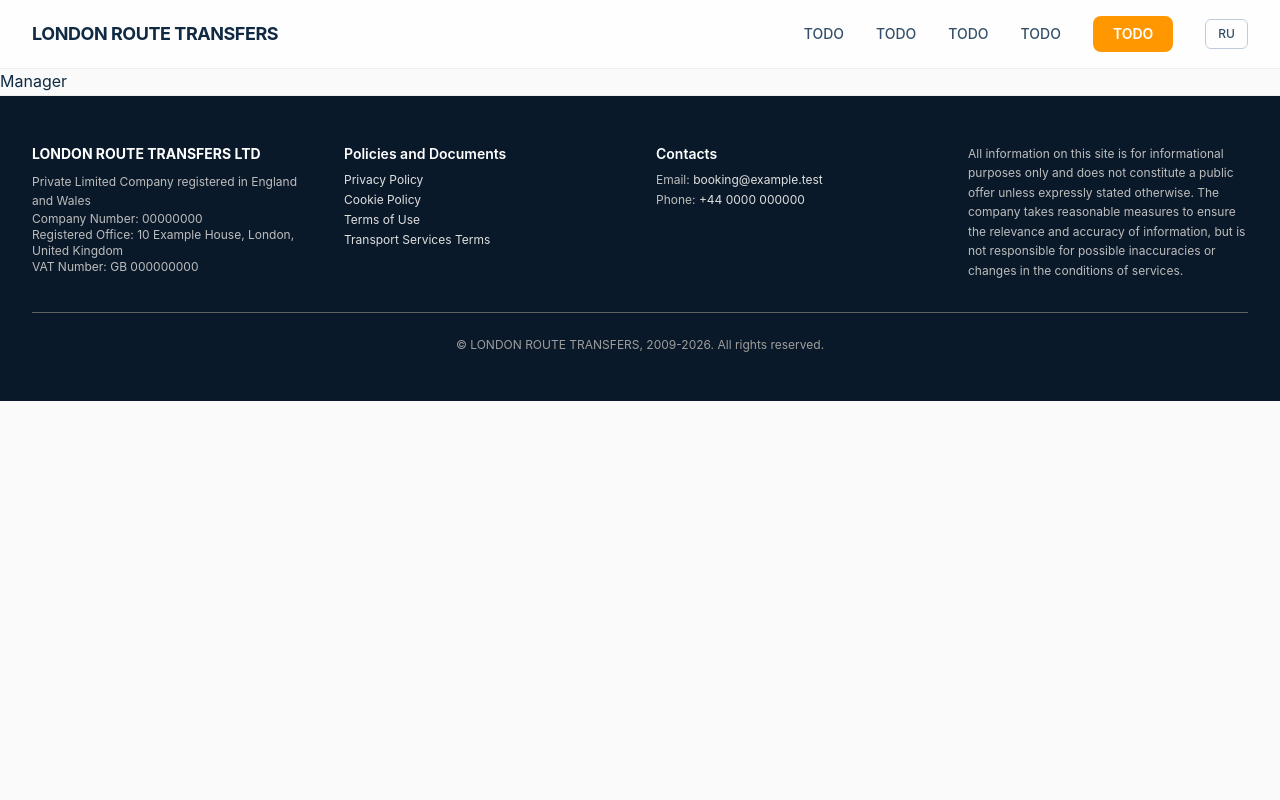
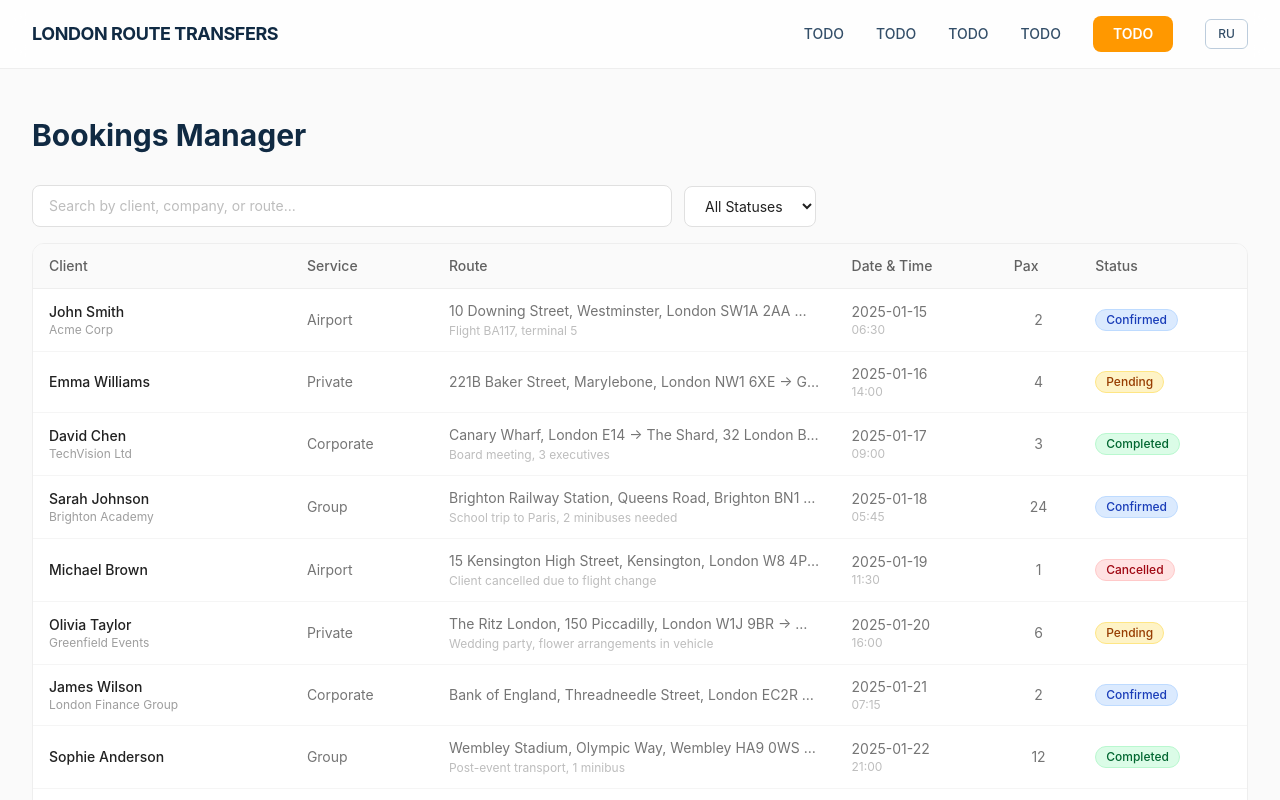
Before and after one commit to antonbukhalov13/02-next-transfer-booking, a Next.js app: page /en/manager in a window 1280 px wide. Shown: the top 800 px of the page. Built offline with nearby package versions, Linux system fonts and the light colour scheme.

Commit message:
add manager bookings list on mock data

```diff
--- a/src/app/[locale]/manager/page.tsx
+++ b/src/app/[locale]/manager/page.tsx
@@ -1,5 +1,29 @@
-"use client";
+import type { Metadata } from "next";
+import { getTranslations } from "next-intl/server";
+import BookingsList from "@/components/manager/BookingsList";
 
-export default function ManagerPage() {
-  return <main><h1>Manager</h1></main>;
+type Props = { params: Promise<{ locale: string }> };
+
+export async function generateMetadata({ params }: Props): Promise<Metadata> {
+  const { locale } = await params;
+  const t = await getTranslations({ locale, namespace: "manager" });
+  return {
+    title: t("title"),
+    description: t("title"),
+  };
 }
+
+export default async function ManagerPage() {
+  const t = await getTranslations("manager");
+
+  return (
+    <main className="min-h-screen bg-neutral-50 py-12">
+      <div className="mx-auto max-w-7xl px-4 sm:px-6 lg:px-8">
+        <h1 className="mb-8 text-3xl font-bold text-primary-900">
+          {t("title")}
+        </h1>
+        <BookingsList />
+      </div>
+    </main>
+  );
+}
--- /dev/null
+++ b/src/components/manager/BookingsList.tsx
@@ -0,0 +1,159 @@
+"use client";
+
+import { useState } from "react";
+import { useTranslations } from "next-intl";
+import { mockBookings } from "@/lib/mock-data";
+import type { BookingStatus } from "@/types/mock-bookings";
+
+const statusStyles: Record<BookingStatus, string> = {
+  pending: "bg-amber-100 text-amber-800 border-amber-200",
+  confirmed: "bg-blue-100 text-blue-800 border-blue-200",
+  completed: "bg-green-100 text-green-800 border-green-200",
+  cancelled: "bg-red-100 text-red-800 border-red-200",
+};
+
+export default function BookingsList() {
+  const t = useTranslations("manager");
+  const [search, setSearch] = useState("");
+  const [statusFilter, setStatusFilter] = useState<BookingStatus | "all">("all");
+
+  const filtered = mockBookings.filter((b) => {
+    const matchesSearch =
+      search === "" ||
+      b.clientName.toLowerCase().includes(search.toLowerCase()) ||
+      (b.company && b.company.toLowerCase().includes(search.toLowerCase())) ||
+      b.pickup.toLowerCase().includes(search.toLowerCase()) ||
+      b.destination.toLowerCase().includes(search.toLowerCase());
+
+    const matchesStatus =
+      statusFilter === "all" || b.status === statusFilter;
+
+    return matchesSearch && matchesStatus;
+  });
+
+  function handleResetFilters() {
+    setSearch("");
+    setStatusFilter("all");
+  }
+
+  return (
+    <div className="space-y-4">
+      <div className="flex flex-col gap-3 sm:flex-row sm:items-center">
+        <input
+          type="search"
+          placeholder={t("filters.searchPlaceholder")}
+          value={search}
+          onChange={(e) => setSearch(e.target.value)}
+          className="w-full rounded-lg border border-neutral-300 bg-white px-4 py-2.5 text-sm text-neutral-900 placeholder-neutral-400 transition-colors focus:border-primary-500 focus:outline-none focus:ring-2 focus:ring-primary-200 sm:max-w-sm"
+        />
+        <select
+          value={statusFilter}
+          onChange={(e) =>
+            setStatusFilter(e.target.value as BookingStatus | "all")
+          }
+          className="rounded-lg border border-neutral-300 bg-white px-4 py-2.5 text-sm text-neutral-900 transition-colors focus:border-primary-500 focus:outline-none focus:ring-2 focus:ring-primary-200"
+        >
+          <option value="all">{t("filters.allStatuses")}</option>
+          <option value="pending">{t("status.pending")}</option>
+          <option value="confirmed">{t("status.confirmed")}</option>
+          <option value="completed">{t("status.completed")}</option>
+          <option value="cancelled">{t("status.cancelled")}</option>
+        </select>
+      </div>
+
+      {filtered.length === 0 ? (
+        <div className="rounded-xl border border-neutral-200 bg-white py-12 text-center">
+          <p className="text-lg font-medium text-neutral-900">
+            {t("emptyState.title")}
+          </p>
+          <p className="mt-1 text-sm text-neutral-500">
+            {t("emptyState.description")}
+          </p>
+          <button
+            type="button"
+            onClick={handleResetFilters}
+            className="mt-4 rounded-lg bg-primary-600 px-4 py-2 text-sm font-medium text-white transition-colors hover:bg-primary-700"
+          >
+            {t("emptyState.resetFilters")}
+          </button>
+        </div>
+      ) : (
+        <div className="overflow-x-auto rounded-xl border border-neutral-200 bg-white">
+          <table className="min-w-full text-left text-sm">
+            <thead className="border-b border-neutral-200 bg-neutral-50">
+              <tr>
+                <th className="px-4 py-3 font-medium text-neutral-700">
+                  {t("columns.client")}
+                </th>
+                <th className="hidden px-4 py-3 font-medium text-neutral-700 md:table-cell">
+                  {t("columns.service")}
+                </th>
+                <th className="hidden px-4 py-3 font-medium text-neutral-700 lg:table-cell">
+                  {t("columns.route")}
+                </th>
+                <th className="hidden px-4 py-3 font-medium text-neutral-700 sm:table-cell">
+                  {t("columns.dateTime")}
+                </th>
+                <th className="hidden px-4 py-3 font-medium text-neutral-700 sm:table-cell">
+                  {t("columns.passengers")}
+                </th>
+                <th className="px-4 py-3 font-medium text-neutral-700">
+                  {t("columns.status")}
+                </th>
+              </tr>
+            </thead>
+            <tbody className="divide-y divide-neutral-100">
+              {filtered.map((booking) => (
+                <tr
+                  key={booking.id}
+                  className="transition-colors hover:bg-neutral-50"
+                >
+                  <td className="px-4 py-3">
+                    <div className="font-medium text-neutral-900">
+                      {booking.clientName}
+                    </div>
+                    {booking.company && (
+                      <div className="text-xs text-neutral-500">
+                        {booking.company}
+                      </div>
+                    )}
+                    <div className="mt-1 text-xs text-neutral-400 md:hidden">
+                      {t("serviceTypes." + booking.serviceType)}
+                    </div>
+                  </td>
+                  <td className="hidden px-4 py-3 text-neutral-600 md:table-cell">
+                    {t("serviceTypes." + booking.serviceType)}
+                  </td>
+                  <td className="hidden max-w-[280px] truncate px-4 py-3 text-neutral-600 lg:table-cell">
+                    {booking.pickup} → {booking.destination}
+                    {booking.notes && (
+                      <div className="mt-0.5 text-xs text-neutral-400 truncate">
+                        {booking.notes}
+                      </div>
+                    )}
+                  </td>
+                  <td className="hidden whitespace-nowrap px-4 py-3 text-neutral-600 sm:table-cell">
+                    <div>{booking.date}</div>
+                    <div className="text-xs text-neutral-400">
+                      {booking.time}
+                    </div>
+                  </td>
+                  <td className="hidden px-4 py-3 text-center text-neutral-600 sm:table-cell">
+                    {booking.passengers}
+                  </td>
+                  <td className="px-4 py-3">
+                    <span
+                      className={`inline-block rounded-full border px-2.5 py-0.5 text-xs font-medium ${statusStyles[booking.status]}`}
+                    >
+                      {t("status." + booking.status)}
+                    </span>
+                  </td>
+                </tr>
+              ))}
+            </tbody>
+          </table>
+        </div>
+      )}
+    </div>
+  );
+}
--- a/src/messages/en.json
+++ b/src/messages/en.json
@@ -124,31 +124,37 @@
     "consent": "You must consent to data processing to submit the form"
   },
   "manager": {
-    "title": "TODO",
+    "title": "Bookings Manager",
     "filters": {
-      "searchPlaceholder": "TODO",
-      "statusFilter": "TODO",
-      "allStatuses": "TODO"
+      "searchPlaceholder": "Search by client, company, or route...",
+      "statusFilter": "Status",
+      "allStatuses": "All Statuses"
     },
     "status": {
-      "pending": "TODO",
-      "confirmed": "TODO",
-      "completed": "TODO",
-      "cancelled": "TODO"
+      "pending": "Pending",
+      "confirmed": "Confirmed",
+      "completed": "Completed",
+      "cancelled": "Cancelled"
     },
     "emptyState": {
-      "title": "TODO",
-      "description": "TODO",
-      "resetFilters": "TODO"
+      "title": "No bookings found",
+      "description": "Try adjusting your search or filter criteria.",
+      "resetFilters": "Reset Filters"
     },
     "columns": {
-      "client": "TODO",
-      "service": "TODO",
-      "route": "TODO",
-      "dateTime": "TODO",
-      "passengers": "TODO",
-      "status": "TODO",
-      "notes": "TODO"
+      "client": "Client",
+      "service": "Service",
+      "route": "Route",
+      "dateTime": "Date & Time",
+      "passengers": "Pax",
+      "status": "Status",
+      "notes": "Notes"
+    },
+    "serviceTypes": {
+      "airport": "Airport",
+      "corporate": "Corporate",
+      "group": "Group",
+      "private": "Private"
     }
   },
   "legal": {
--- a/src/messages/ru.json
+++ b/src/messages/ru.json
@@ -189,31 +189,37 @@
     "consent": "Необходимо согласие на обработку данных для отправки формы"
   },
   "manager": {
-    "title": "TODO",
+    "title": "Управление бронированиями",
     "filters": {
-      "searchPlaceholder": "TODO",
-      "statusFilter": "TODO",
-      "allStatuses": "TODO"
+      "searchPlaceholder": "Поиск по клиенту, компании или маршруту...",
+      "statusFilter": "Статус",
+      "allStatuses": "Все статусы"
     },
     "status": {
-      "pending": "TODO",
-      "confirmed": "TODO",
-      "completed": "TODO",
-      "cancelled": "TODO"
+      "pending": "Ожидает",
+      "confirmed": "Подтверждено",
+      "completed": "Завершено",
+      "cancelled": "Отменено"
     },
     "emptyState": {
-      "title": "TODO",
-      "description": "TODO",
-      "resetFilters": "TODO"
+      "title": "Бронирования не найдены",
+      "description": "Попробуйте изменить параметры поиска или фильтрации.",
+      "resetFilters": "Сбросить фильтры"
     },
     "columns": {
-      "client": "TODO",
-      "service": "TODO",
-      "route": "TODO",
-      "dateTime": "TODO",
-      "passengers": "TODO",
-      "status": "TODO",
-      "notes": "TODO"
+      "client": "Клиент",
+      "service": "Услуга",
+      "route": "Маршрут",
+      "dateTime": "Дата и время",
+      "passengers": "Пасс.",
+      "status": "Статус",
+      "notes": "Примечания"
+    },
+    "serviceTypes": {
+      "airport": "Аэропорт",
+      "corporate": "Корпоратив",
+      "group": "Группа",
+      "private": "Частная"
     }
   },
   "legal": {
```
